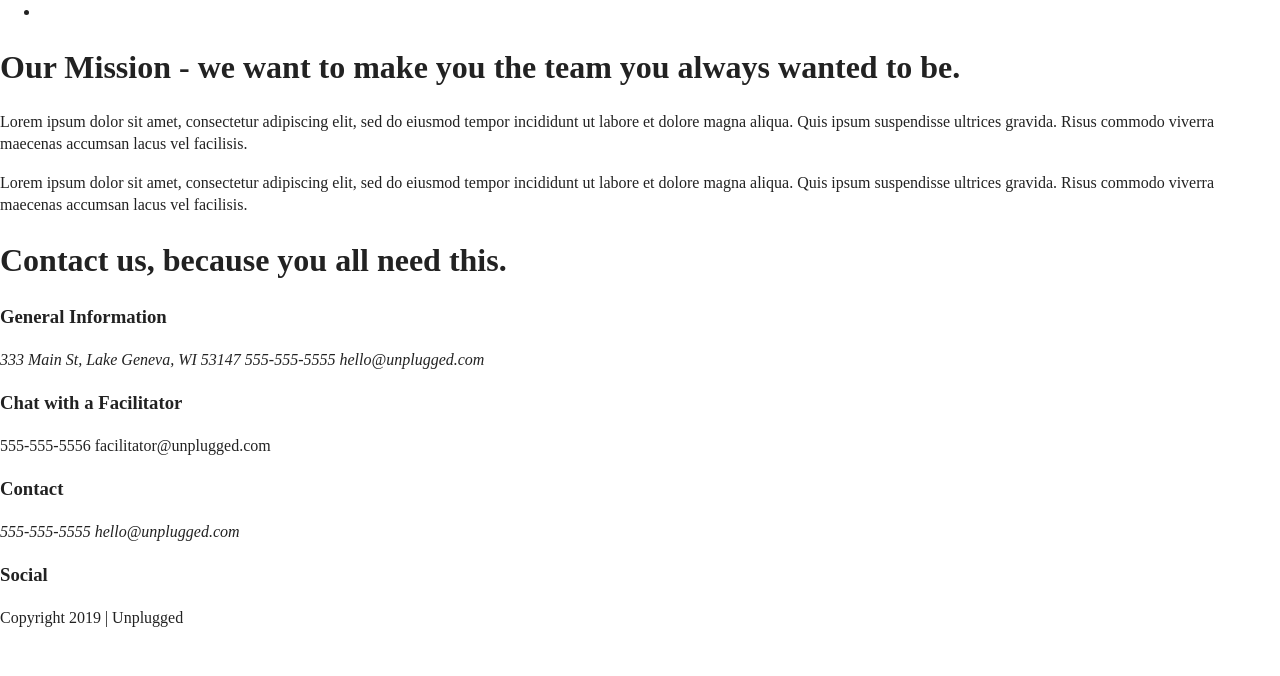
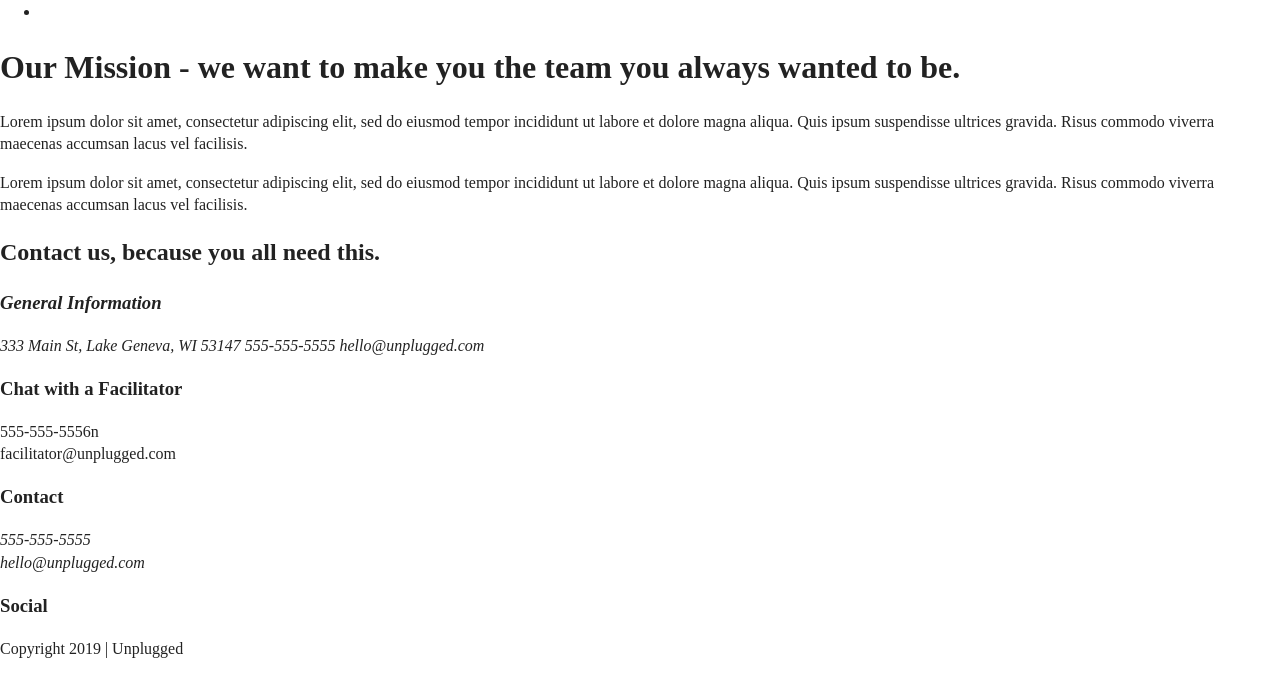
Before and after one commit to codedbyk8/retreat, a website: page about/index.html in a window 1280 px wide. Shown: the part 168-844 px from the top of the page. Before the commit the page ends 813 px from the top, so only its background shows below. Drawn offline with Linux system fonts and the light colour scheme; files whose address does not match are found by name.

Commit message:
update file path to ../about page

```diff
--- a/about/index.html
+++ b/about/index.html
@@ -32,7 +32,7 @@
       <nav>
         <ul>
           <li> <a href="../faq/index.html" target="_blank"> FAQ</a></li>
-          <li> <a href="../about/index.html" target="_blank"> About</a><li>
+          <li> <a href="about/index.html" target="_blank"> About</a><li>
         </ul>
       </nav>
     </div>
@@ -43,8 +43,8 @@
     <section>
       <section class="mission">
         <div class="content-wrapper">
+          <h1> Our Mission - we want to make you the team you always wanted to be.</h1>
           <div class="mission-content">
-          <h1> Our Mission - we want to make you the team you always wanted to be.</h1>
           <p>
             Lorem ipsum dolor sit amet, consectetur adipiscing elit, sed do eiusmod tempor incididunt ut labore et dolore magna aliqua. Quis ipsum suspendisse ultrices gravida. Risus commodo viverra maecenas accumsan lacus vel facilisis.
           </p><p>
@@ -60,23 +60,25 @@
 
   <section class="contact-section">
     <div class="content-wrapper">
-      <h1> Contact us, because you all need this. </h1>
-      <div class="contact-column-1">
+      <h2> Contact us, because you all need this. </h2>
+      <address class="contact-content">
         <h3>General Information</h3>
-        <address><p>
+        <p>
           333 Main St, Lake Geneva, WI 53147
           555-555-5555
           hello@unplugged.com
-        </p></address>
+        </p>
     </div>
-    <div class="contact-column-2">
+    <div>
       <h3>Chat with a Facilitator</h3>
       <p>
-        555-555-5556
+        555-555-5556n<br>
         facilitator@unplugged.com
       </p>
+    </div>
+    </address>
   </div>
-
+</section>
   </main>
 
   <footer>
@@ -85,14 +87,13 @@
         <div class=contact>
           <h3>Contact</h3>
             <address>
-              <p>555-555-5555
+              <p>555-555-5555<br>
                 hello@unplugged.com</p>
             </address>
           </div>
 
         <div class="social">
           <h3> Social </h3>
-
           <div class="social-icons">
                 <p><a href="https://www.facebook.com/yoursite" target="_blank"></a></p>
                 <p><a href="https://www.instagram.com/yoursite" target="_blank"></a></p>
```
